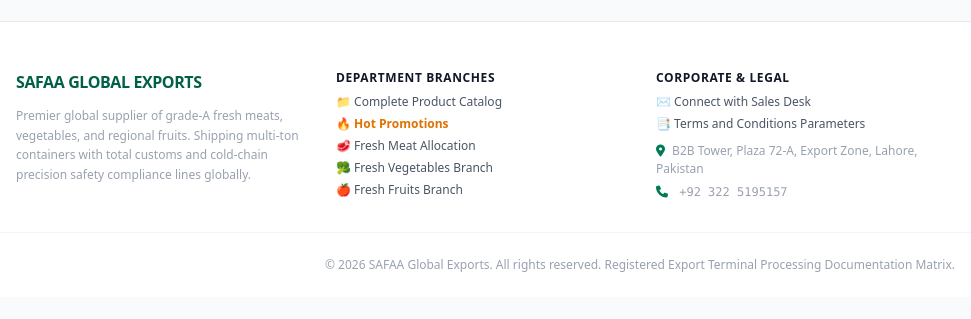
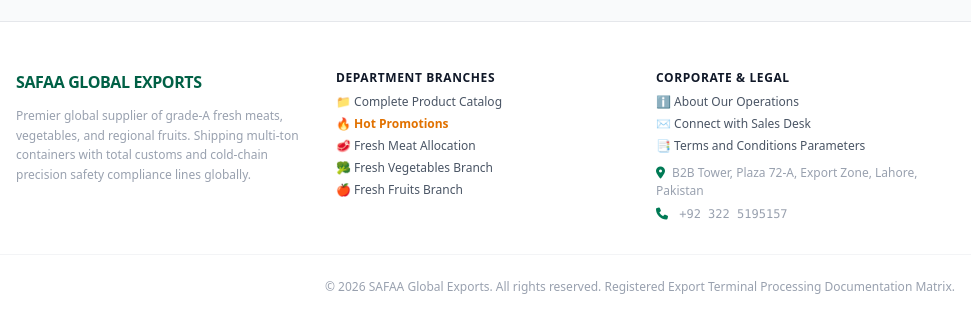
Before and after one commit to Safaa1agro/B2B-Show-case, a plain HTML site: page index.html in a window 1280 px wide. Shown: the part 5461-5780 px from the top of the page, 0-971 px from the left. Before the commit the page ends 5758 px from the top, so only its background shows below. Drawn offline with nearby package versions, Linux system fonts and the light colour scheme.

Commit message:
Update index.html

```diff
--- a/index.html
+++ b/index.html
@@ -315,6 +315,7 @@
             <div class="space-y-2">
                 <h4 class="text-xs font-black uppercase tracking-wider text-gray-900">Corporate & Legal</h4>
                 <ul class="space-y-1.5 text-xs list-none p-0 m-0">
+                    <li><button onclick="switchView('about')" class="hover:text-emerald-700 cursor-pointer bg-transparent border-none p-0 text-gray-600">ℹ️ About Our Operations</button></li>
                     <li><button onclick="switchView('contact')" class="hover:text-emerald-700 cursor-pointer bg-transparent border-none p-0 text-gray-600">✉️ Connect with Sales Desk</button></li>
                     <li><button onclick="switchView('terms')" class="hover:text-emerald-700 cursor-pointer bg-transparent border-none p-0 text-gray-600">📑 Terms and Conditions Parameters</button></li>
                     <li class="text-gray-400 pt-1 leading-normal">
```
